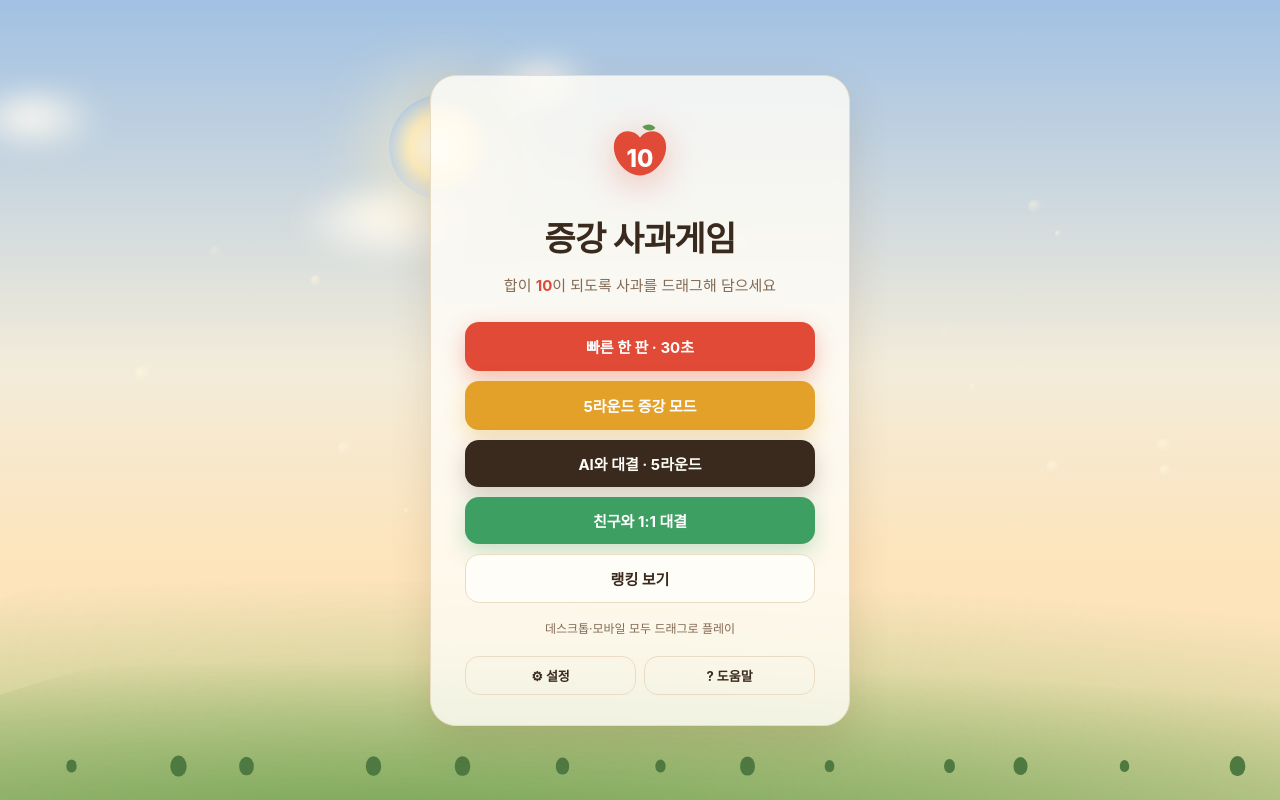
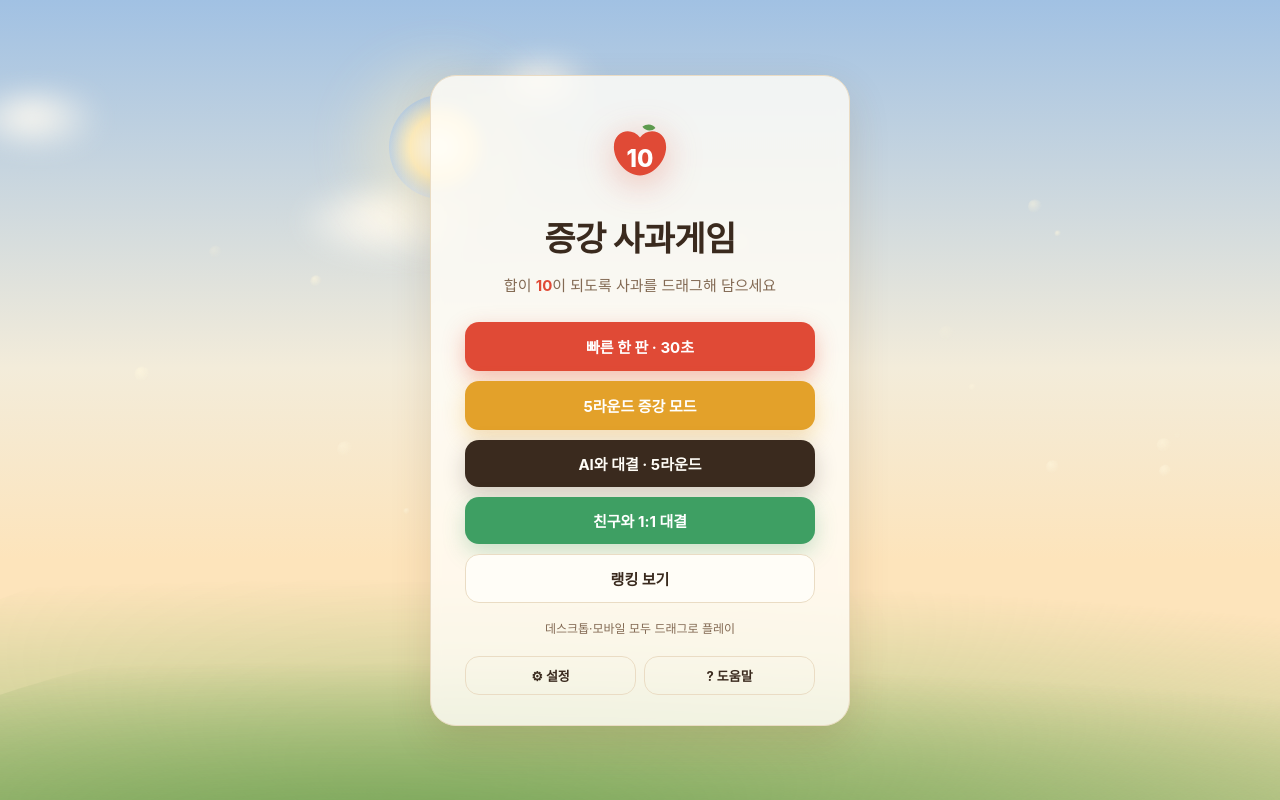
Before and after one commit to JonathanBlackDoctor/augmented-apple-game, a React (Vite) app: page / in a window 1280 px wide. Built offline with nearby package versions, Linux system fonts and the light colour scheme; a web font is replaced by a local one.

Commit message:
배경 하단 짙은 초록색 반점(나무 점) 제거
DayNightSky에서 .dn-trees 요소 및 관련 CSS 스타일 삭제.

```diff
--- a/src/ui/components/DayNightSky.tsx
+++ b/src/ui/components/DayNightSky.tsx
@@ -113,14 +113,6 @@ export function DayNightSky() {
       })),
     [],
   );
-  const trees = useMemo(
-    () =>
-      Array.from({ length: 13 }, (_, i) => ({
-        left: `${3 + i * 7.6 + rnd(i + 1) * 3}%`,
-        transform: `scale(${0.8 + rnd(i + 3) * 0.7})`,
-      })),
-    [],
-  );
   const motes = useMemo(
     () =>
       Array.from({ length: 16 }, (_, i) => {
@@ -169,7 +161,6 @@ export function DayNightSky() {
   const moonRef = useRef<HTMLDivElement>(null);
   const starsRef = useRef<HTMLDivElement>(null);
   const cloudsRef = useRef<HTMLDivElement>(null);
-  const treesRef = useRef<HTMLDivElement>(null);
   const hFarRef = useRef<HTMLDivElement>(null);
   const hMidRef = useRef<HTMLDivElement>(null);
   const hNearRef = useRef<HTMLDivElement>(null);
@@ -238,7 +229,6 @@ export function DayNightSky() {
         )}, transparent 76%)`;
       if (hNearRef.current)
         hNearRef.current.style.background = `radial-gradient(120% 100% at 34% 100%, ${s.gNear}, transparent 80%)`;
-      if (treesRef.current) treesRef.current.style.setProperty('--tree', s.tree);
       // particles — daylight sun-motes, 오후~해질녘 blossom petals, night fireflies
       const day = clamp(1 - smooth(0.4, 0.55, p) + smooth(0.9, 1.0, p), 0, 1);
       if (motesRef.current) motesRef.current.style.opacity = String(day * 0.9);
@@ -301,11 +291,6 @@ export function DayNightSky() {
         <div className="dn-hill" ref={hMidRef} data-h="mid" />
         <div className="dn-hill" ref={hNearRef} data-h="near" />
       </div>
-      <div className="dn-trees" ref={treesRef}>
-        {trees.map((t, i) => (
-          <i key={i} style={t} />
-        ))}
-      </div>
       <div className="dn-fx">
         <div className="dn-motes" ref={motesRef}>
           {motes.map((m, i) => (
--- a/src/ui/styles.css
+++ b/src/ui/styles.css
@@ -250,27 +250,6 @@ body {
   50% {
     transform: translateX(10px);
   }
-}
-.dn-trees {
-  position: absolute;
-  /* `.dn-stage > *` forces inset:0; reset top so bottom+height anchors the
-     orchard row to the GROUND (without this it sticks to the top of the
-     screen as a row of green blobs). */
-  inset: auto;
-  left: 0;
-  right: 0;
-  bottom: 0;
-  height: 24%;
-  z-index: 3;
-}
-.dn-trees i {
-  position: absolute;
-  bottom: 14%;
-  width: 11px;
-  height: 14px;
-  border-radius: 50% 50% 46% 46%;
-  filter: blur(0.4px);
-  background: var(--tree, #4d7a44);
 }
 .dn-fx {
   z-index: 4;
```
